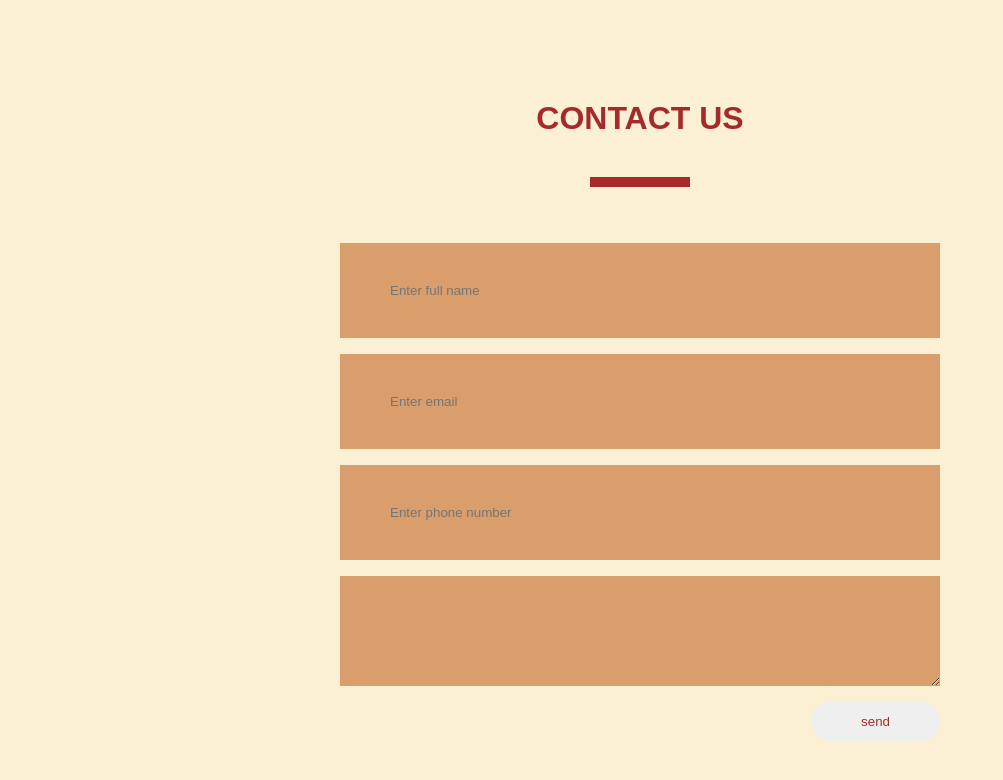
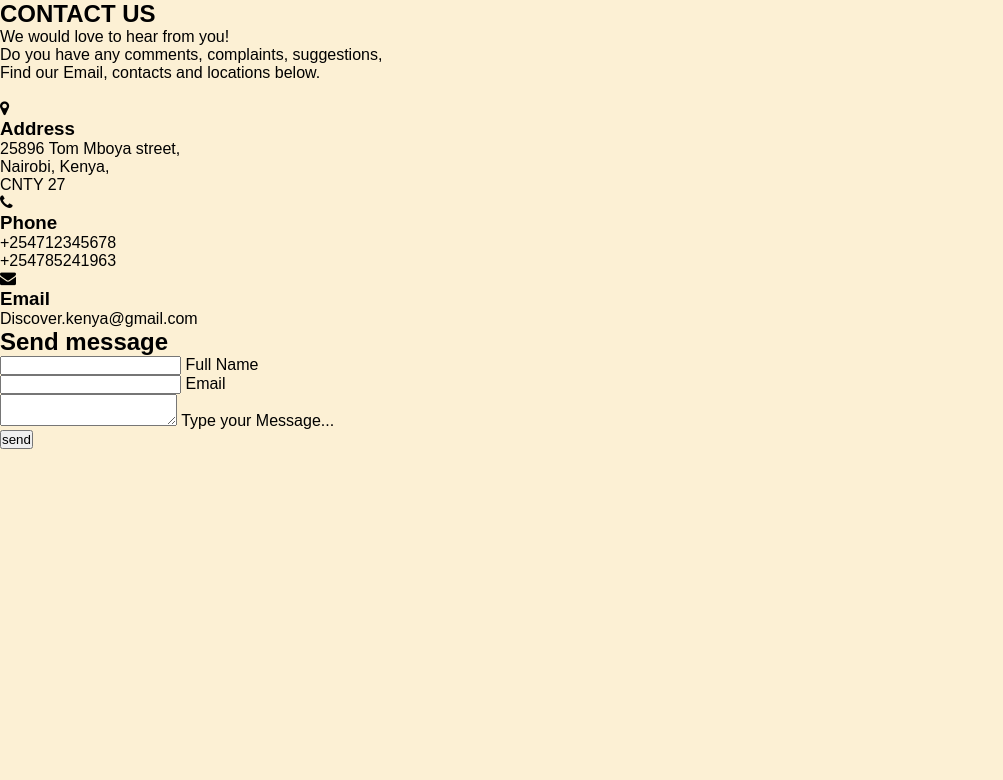
Before and after one commit to tkxwaweru/Travel-Agency-System, a PHP site: page /contact-us.php in a window 1280 px wide. Shown: the top 780 px of the page, without its empty margins (0-1003 px from the left). Run offline with PHP 8.4, Linux system fonts and the light colour scheme.

Commit message:
Update contact-us.php

```diff
--- a/Client-Interfaces/contact-us.php
+++ b/Client-Interfaces/contact-us.php
@@ -1,30 +1,79 @@
 <!DOCTYPE html>
 <html>
 <head>
-        <title>contact us</title>
-        <link rel="stylesheet" href="contact-us.css">
+  <meta name="viewport" content="width=device-width, initial-scale=1.0">
+  <title> Contact us page</title>
+  <link href="https://stackpath.bootstrapcdn.com/font-awesome/4.7.0/css/font-awesome.min.css" rel="stylesheet" integrity="sha384-wvfXpqpZZVQGK6TAh5PVlGOfQNHSoD2xbE+QkPxCAFlNEevoEH3Sl0sibVcOQVnN" crossorigin="anonymous">
+  <link rel="stylesheet"  href="contact-us.css">
 </head>
 
     <body>
+        <section class="contact" >
+            <div class="content">
+                <h2>CONTACT US</h2>
+                <p> We would love to hear from you!<br>
+                    Do you have any comments, complaints, suggestions, <br> Find our Email,
+                    contacts and locations below.<br><br>
+                </p>
+           </div>
 
-    <div class="contact-conatiner">
+             <div class="container">
+                <div class="contactInfo">
 
-    <h1> CONTACT US </h1>
+                <div class="box">
+                    <div class="icon"> <i class="fa fa-map-marker" aria-hidden="true"></i></div>
+                    <div class="text">
+                        <h3>Address</h3>
+                        <p> 25896 Tom Mboya street, <br> Nairobi, Kenya, <br> CNTY 27</p>
+                    </div>
+                </div>
 
-   <div class="border"></div>
+                <div class="box">
+                    <div class="icon"><i class="fa fa-phone" aria-hidden="true"></i></div>
+                    <div class="text">
+                        <h3>Phone</h3>
+                        <p> +254712345678<br>
+                            +254785241963
+                        </p>
+                    </div>
+                </div>
 
-    <form class="contact-form" action="index.css" method="post">
-        <input type="text" class="contact-form-text" placeholder="Enter full name">
-        <input type="email" class="contact-form-text" placeholder="Enter email">
-        <input type="text" class="contact-form-text" placeholder="Enter phone number">
-        <textarea
-         class="contact-form-text" placeholder="Enter your message">
-        </textarea>
-        <input type="submit" class="contact-form-btn" value="send">
-
-    </form>
+                <div class="box">
+                    <div class="icon"><i class="fa fa-envelope" aria-hidden="true"></i></div>
+                    <div class="text">
+                        <h3>Email</h3>
+                        <p>Discover.kenya@gmail.com</p>
+                    </div>
                 </div>
 
 
+                </div>
+                <div class="contactForm">
+                    <form>
+                        <h2>Send message</h2>
+                        <div class="inputBox">
+                            <input type="text" name="" required="required">
+                            <span> Full Name</span>
+                        </div>
+
+                        <div class="inputBox">
+                            <input type="text" name="" required="required">
+                            <span>Email</span>
+                        </div>
+
+                        <div class="inputBox">
+                           <textarea required="required"></textarea>
+                            <span>Type your Message...</span>
+                        </div>
+
+                        <div class="inputBox">
+                            <input type="submit" name="" value="send">
+
+                        </div>
+                    </form>
+                </div>
+             </div>
+        </section>
+
     </body>
 </html>
```
Lines whose indentation alone changed are shown as unchanged.
